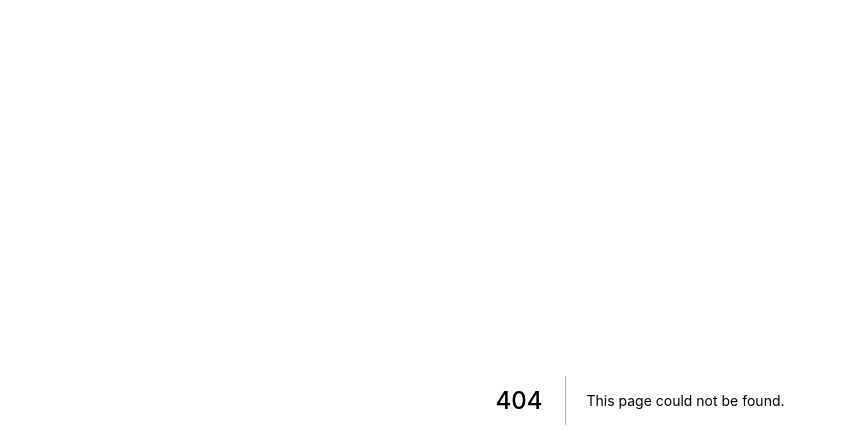
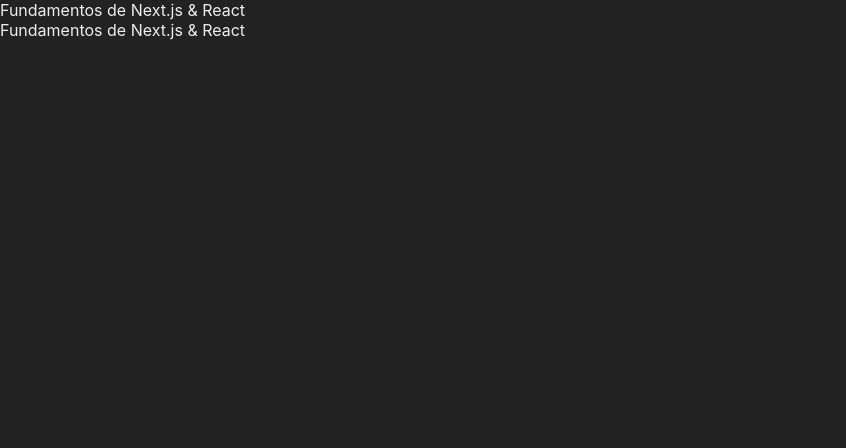
Before and after one commit to maddogxx/cursoreactjs, a Next.js app in the folder nextjs/fundamentos/: page /exemplo in a window 1280 px wide. Before the commit this address had no page. Shown: the top 448 px of the page, without its empty margins (0-846 px from the left). Built offline with nearby package versions, Linux system fonts and the light colour scheme.

Commit message:
91. Usando Componente

```diff
--- /dev/null
+++ b/nextjs/fundamentos/src/components/Cabecalho.jsx
@@ -0,0 +1,7 @@
+export default function Cabecalho() {
+    return (
+        <div>
+            Fundamentos de Next.js & React
+        </div>
+    );
+}
--- /dev/null
+++ b/nextjs/fundamentos/src/pages/exemplo.jsx
@@ -0,0 +1,10 @@
+import Cabecalho from "../components/Cabecalho";
+
+export default function Exemplo() {
+    return (
+        <>
+            <Cabecalho />
+            <Cabecalho />
+        </>
+    )
+}
```
